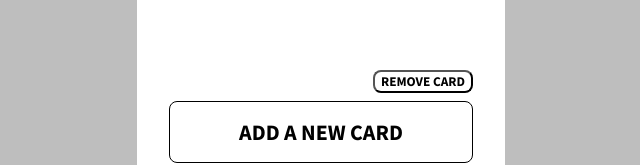
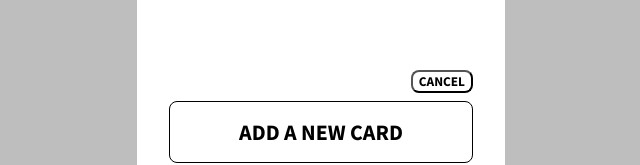
Before and after one commit to niklas-f-a/E-Wallet, a Vue app: page / in a window 1280 px wide. Both pictures are taken after a click on the button "REMOVE CARD". Shown: the part 477-642 px from the top of the page, without its empty margins (319-959 px from the left). Built offline with nearby package versions, Linux system fonts and the light colour scheme; a web font is replaced by a local one.

Commit message:
added checkboxes

```diff
--- a/src/App.vue
+++ b/src/App.vue
@@ -5,9 +5,9 @@
       :active='activeCard'
       @activateCard='activate'
       @newCard='newCardPage'
-      @remove='removeOption'
+      @toggleRemove='removeOption'
       :option='removeOptions'
-      @check="checked"
+      @checkIt='check'
     />
     <AddCard v-else-if="currentView === 'addcard'"
       @cardInfo='collect'
@@ -35,11 +35,12 @@ export default {
     }
   },
   methods: {
-    checked(card){
-      card.remove = true
+    check(card){
+      card.remove = !card.remove
+      console.log(card);
     },
     removeOption(){
-      this.removeOptions = true
+      this.removeOptions = !this.removeOptions
     },
     collect(card){
       card.active = false
--- a/src/components/CreditCard.vue
+++ b/src/components/CreditCard.vue
@@ -7,7 +7,7 @@
     <div v-if="removeOption" class="check-box">
       <input type="checkbox"
         :checked='card.remove'
-        @click.stop="$emit('ckecked', card)"
+        @click.stop="checkThis"
       >
     </div>
     <span class="chip-img">
@@ -31,13 +31,18 @@
 export default {
   props: ['card', 'removeOption'],
   computed:{
-     cardNumberWithSpaces(){
+    cardNumberWithSpaces(){
       return `${this.card.cardNumber.substring(0, 4)}
         ${this.card.cardNumber.substring(4, 8)}
         ${this.card.cardNumber.substring(8, 12)}
         ${this.card.cardNumber.substring(12, 16)}`
-      }
     }
+  },
+  methods:{
+    checkThis(){
+      this.$emit('check', this.card)
+    }
+  }
 }
 </script>
 <style lang='scss'>
--- a/src/views/Home.vue
+++ b/src/views/Home.vue
@@ -17,10 +17,11 @@
         :card='card'
         :style="{top: index * 2.5 +'rem'}"
         :removeOption='option'
-        @checked="$emit('check')"
+        @check="$emit('checkIt', card)"
       />
     </div>
-    <button class="removebtn" @click="$emit('remove')">REMOVE CARD</button>
+    <button v-if="!option" class="removebtn" @click="$emit('toggleRemove')">REMOVE CARD</button>
+    <button v-else class="removebtn" @click="$emit('toggleRemove')">CANCEL</button>
     <button class="addbtn" @click="$emit('newCard')" >ADD A NEW CARD</button>
   </main>
 </template>
```
